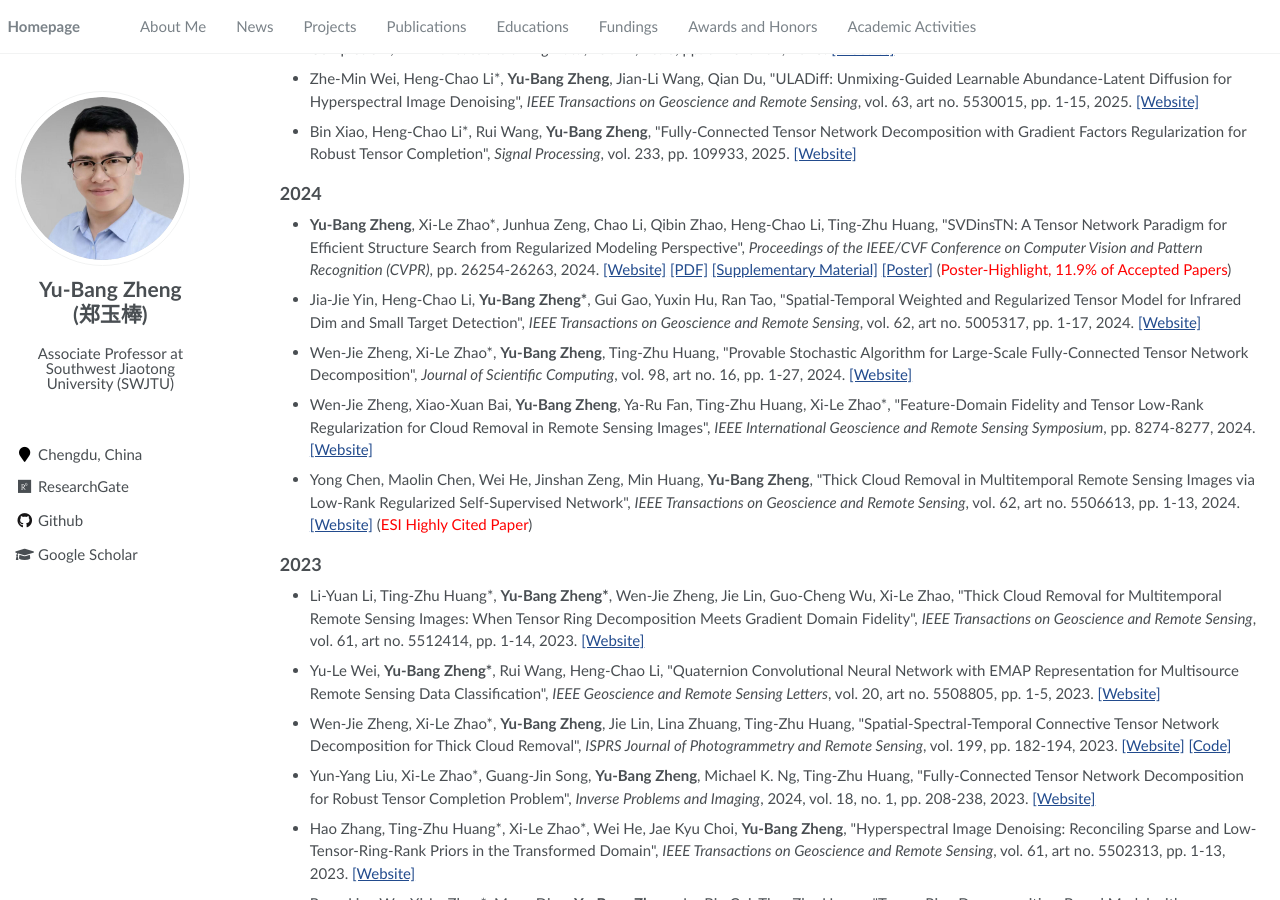
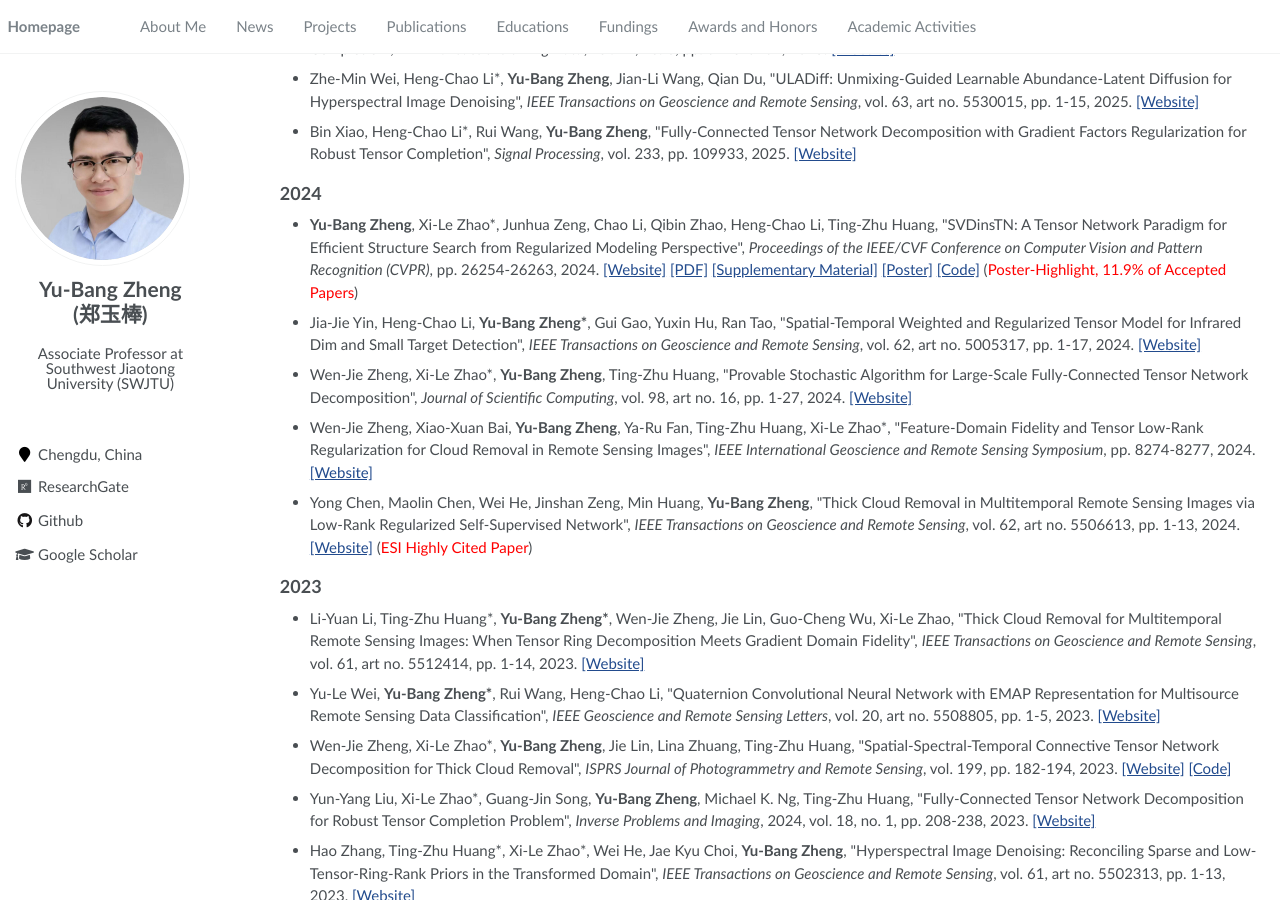
Before and after one commit to YuBangZheng/yubangzheng.github.io, a Jekyll site: the page built from pages/about.md, in a window 1280 px wide and 900 px high, scrolled down 2269 px. Built offline with Jekyll 4.4.1, drawn with Linux system fonts in a browser that asks for light colours; a script that is not in the unit is left out.

Commit message:
Update about.md

```diff
--- a/pages/about.md
+++ b/pages/about.md
@@ -120,7 +120,7 @@
 
 ## 2024
 
-- **Yu-Bang Zheng**, Xi-Le Zhao\*, Junhua Zeng, Chao Li, Qibin Zhao, Heng-Chao Li, Ting-Zhu Huang, \"SVDinsTN: A Tensor Network Paradigm for Efficient Structure Search from Regularized Modeling Perspective\", _Proceedings of the IEEE/CVF Conference on Computer Vision and Pattern Recognition (CVPR)_, pp. 26254-26263, 2024. [[Website]](https://ieeexplore.ieee.org/abstract/document/10655696) [[PDF]](https://openaccess.thecvf.com/content/CVPR2024/papers/Zheng_SVDinsTN_A_Tensor_Network_Paradigm_for_Efficient_Structure_Search_from_CVPR_2024_paper.pdf) [[Supplementary Material]](https://yubangzheng.github.io/papers/Supplementary_Material_SVDinsTN.pdf) [[Poster]](https://yubangzheng.github.io/papers/Poster_SVDinsTN.pdf) (<span style="color:red">Poster-Highlight, 11.9% of Accepted Papers</span>)
+- **Yu-Bang Zheng**, Xi-Le Zhao\*, Junhua Zeng, Chao Li, Qibin Zhao, Heng-Chao Li, Ting-Zhu Huang, \"SVDinsTN: A Tensor Network Paradigm for Efficient Structure Search from Regularized Modeling Perspective\", _Proceedings of the IEEE/CVF Conference on Computer Vision and Pattern Recognition (CVPR)_, pp. 26254-26263, 2024. [[Website]](https://ieeexplore.ieee.org/abstract/document/10655696) [[PDF]](https://openaccess.thecvf.com/content/CVPR2024/papers/Zheng_SVDinsTN_A_Tensor_Network_Paradigm_for_Efficient_Structure_Search_from_CVPR_2024_paper.pdf) [[Supplementary Material]](https://yubangzheng.github.io/papers/Supplementary_Material_SVDinsTN.pdf) [[Poster]](https://yubangzheng.github.io/papers/Poster_SVDinsTN.pdf) [[Code]](https://yubangzheng.github.io/codes/code_SVDinsTN.zip) (<span style="color:red">Poster-Highlight, 11.9% of Accepted Papers</span>)
 
 - Jia-Jie Yin, Heng-Chao Li, **Yu-Bang Zheng\***, Gui Gao, Yuxin Hu, Ran Tao, \"Spatial-Temporal Weighted and Regularized Tensor Model for Infrared Dim and Small Target Detection\", _IEEE Transactions on Geoscience and Remote Sensing_, vol. 62, art no. 5005317, pp. 1-17, 2024. [[Website]](https://ieeexplore.ieee.org/document/10583915/)
 
```
